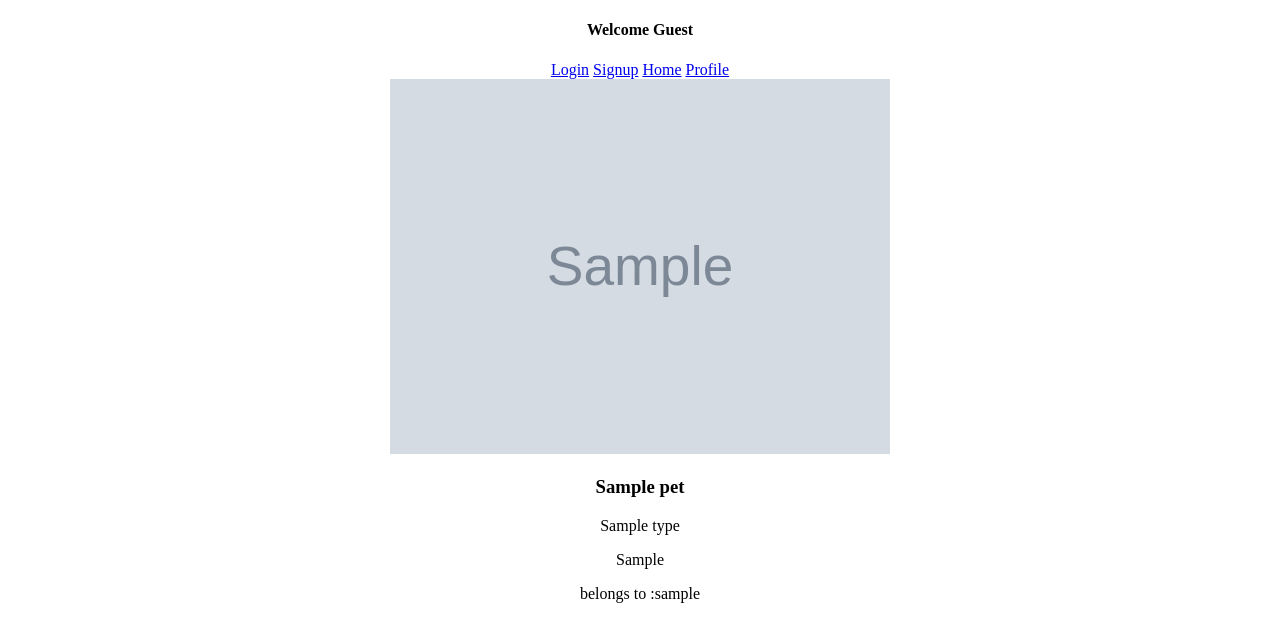
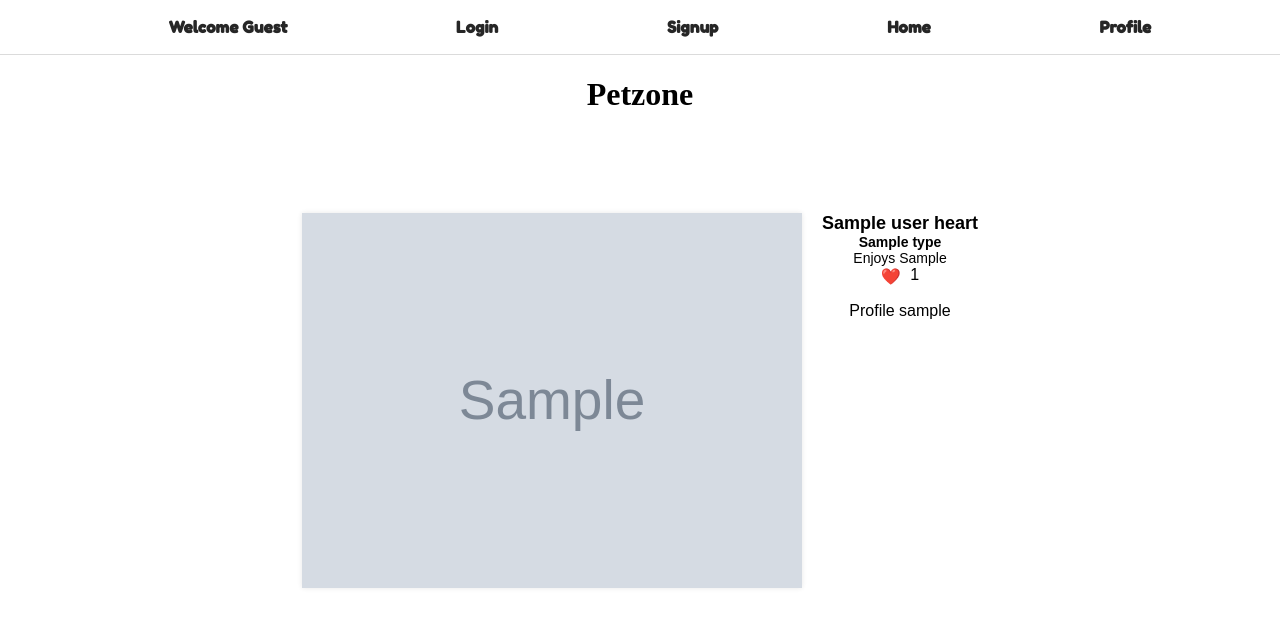
Before and after one commit to JeremyMorkos/ReelPets, a Flask app: page / in a window 1280 px wide. Shown: the top 642 px of the page. Run offline with Flask 2, Linux system fonts and the light colour scheme; grey boxes marked "Sample" are stand-in pictures; a database or web service that is not in the repository returns one stand-in record (values such as "Sample title"); some libraries are stand-ins or nearby versions.

Commit message:
added counter when clicking the heart - added about page, for logged in users, they can see other user profile pages added style pending..

```diff
--- a/app.py
+++ b/app.py
@@ -15,6 +15,7 @@ from models.heart import heart_counter
 
 
 app = Flask(__name__)
+
 app.config['SECRET_KEY'] = 'super secret key'
 app.config["SESSION_PERMANENT"] = False
 app.config["SESSION_TYPE"] = "filesystem"
@@ -63,24 +64,27 @@ def login_post():
         session['id'] = user['id']
         return redirect('/')
     else:
-        flash('Information is incorrect', 'error')
+        flash('Login information is incorrect, try again!', 'error')
         return render_template('login.html')
 
 @app.post('/hearts')
 def heart_pet_post():
-
         user_id = session['id']
         pet_id = request.args.get('pet_id')
-        heart_counter(user_id, pet_id)
-        return redirect('/')
+        num_hearts = heart_counter(user_id, pet_id)
+
+        return {
+            "num_hearts": num_hearts
+        }
 
 @app.get('/profile')
 def profile_get():
 
     if 'name' not in session:
-        flash('Sorry only members can add pets!', 'error')
+        flash('Sorry only members can create a profile!', 'error')
         return redirect('/')
     else:
+
         user_pet = display_pet_reel_user(session['name'])
         return render_template('profile.html',user_pet=user_pet)
 
@@ -95,28 +99,37 @@ def profile_post():
             insert_pet(name,type,image_url,favourite_food,user_id)
             return redirect('/profile')
 
+@app.get('/about/<user_name>')
+def view_user_profile(user_name):
+    if user_name == session['name']:
+         return redirect('/profile')
 
-@app.route('/logout')
+    elif 'name' in session:
+        user_pet = display_pet_reel_user(user_name)
+        return render_template('about.html', user_pet=user_pet,user_name=user_name)
+
+    else:
+        flash('Sorry only members can see profiles', 'error')
+        return redirect('/')
+
+@app.get('/logout')
 def logout():
     session.pop('name', None)
+    session.pop('id', None)
     return redirect('/')
 
 @app.get('/delete')
 def delete_user_pet_get():
     pet_id = request.args.get('id')
     pet = select_one_pet(pet_id)
-    return render_template('delete.html', pet_id=pet_id, pet=pet)
+    return render_template('delete.html',  pet=pet)
 
 
 @app.post('/delete')
 def delete_user_pet_post():
     pet_id = request.form.get('id')
-    select_one_pet(pet_id)
     delete_pet(pet_id)
     return redirect('/profile')
 
-
-
-
 if __name__ == "__main__":
     app.run(debug = True)
--- a/models/pet.py
+++ b/models/pet.py
@@ -1,7 +1,7 @@
 import db
 
 def display_pet_reel():
-    pet_reel = db.select_all("SELECT pets.*, users.user_name FROM pets JOIN users ON users.id = pets.user_id;")
+    pet_reel = db.select_all("SELECT pets.*, users.user_name, (SELECT Count(*) FROM user_hearts WHERE user_hearts.pet_id = pets.id) AS num_hearts  FROM pets JOIN users ON users.id = pets.user_id;")
     return pet_reel
 
 def insert_pet(name, type, image_url, favourite_food, username):
@@ -12,7 +12,7 @@ def insert_pet(name, type, image_url, favourite_food, username):
     )
 
 def display_pet_reel_user(user_name):
-    pet_reel_user = db.select_all_pets ("SELECT pets.*  FROM pets JOIN users ON users.id = pets.user_id Where user_name = %s;", [user_name])
+    pet_reel_user = db.select_all_pets ("SELECT pets.*, (SELECT Count(*) FROM user_hearts WHERE user_hearts.pet_id = pets.id) AS num_hearts FROM pets JOIN users ON users.id = pets.user_id Where user_name = %s;", [user_name])
     return pet_reel_user
 
 def delete_pet(pet_id):
@@ -22,7 +22,5 @@ def delete_pet(pet_id):
     )
 
 def select_one_pet(pet_id):
-    db.select_one(
-        "SELECT * FROM pets WHERE id = %s",
-        [pet_id]
-    )
+    pet = db.select_one("SELECT * from pets WHERE id = %s", [pet_id])
+    return pet
--- a/setup.sql
+++ b/setup.sql
@@ -14,7 +14,6 @@ CREATE TABLE pets (
   type VARCHAR(254),
   image_url TEXT NOT NULL,
   favourite_food VARCHAR(254),
-  num_hearts INT DEFAULT 0,
   user_id INT,
   CONSTRAINT fk_pets_users
     FOREIGN KEY(user_id)
@@ -27,12 +26,12 @@ CREATE TABLE user_hearts(
   user_id INT,
     CONSTRAINT fk_user_hearts_users
     FOREIGN KEY(user_id)
-    REFERENCES users(id),
+    REFERENCES users(id) ON DELETE CASCADE,
 
   pet_id INT,
     CONSTRAINT fk_user_hearts_pets
     FOREIGN KEY(pet_id)
-    REFERENCES pets(id)
+    REFERENCES pets(id) ON DELETE CASCADE
 );
 
 TRUNCATE TABLE users CASCADE;
--- a/static/main.js
+++ b/static/main.js
@@ -1,5 +1,5 @@
-// validate profile page form when logged in.
-const validateForm = (event) => {
+
+const validateProfile = (event) => {
     const name = document.forms["register"]["name"].value;
     const type = document.forms["register"]["type"].value;
     const imageUrl = document.forms["register"]["image_url"].value;
@@ -14,18 +14,52 @@ const validateForm = (event) => {
 
 const profileBtn = document.querySelector('#profile_btn')
 if (profileBtn)
-    profileBtn.addEventListener('click', validateForm)
+    profileBtn.addEventListener('click', validateProfile)
+
+
+const validateSignup = (event) => {
+    const user_name = document.forms["signup"]["user_name"].value;
+    const password = document.forms["signup"]["password"].value;
+    const password_check = document.forms["signup"]["password_check"].value;
+
+    if (user_name === "" || password === "" || password_check === "")  {
+        alert("All fields must be filled out");
+        event.preventDefault();
+        return false;
+    }
+    return true;
+}
+
+const signupBtn = document.querySelector('#signup')
+if (signupBtn)
+    signupBtn.addEventListener('click', validateSignup)
 
 
 const buttons = document.querySelectorAll('.heart_button')
 
-//Create a fetch for the heart button, when the heart is clicked do not refresh the page
 for (let i = 0 ; i < buttons.length; i++) {
     buttons[i].addEventListener('click', function(event) {
         const button = event.target;
 
+
+        // fetch - performs http request ( get/post) - then fill the request. - returns a Promise
         fetch(`/hearts?pet_id=${button.dataset.petId}`, {
             method: 'POST'
         })
+        // .then waits for the promise to resolve, and then executes a function
+        .then(async (response) => {
+            console.log(response);
+            const json = await response.json();
+            console.log(json);
+
+            return json;
+        })
+        .then((data) => {
+
+            numHearts = document.querySelector(`#num_hearts_${button.dataset.petId}`)
+            numHearts.innerText = data.num_hearts
+
+        })
+
     })
 }
--- a/static/style.css
+++ b/static/style.css
@@ -1,113 +1,118 @@
-/*
+
 @import url('https://fonts.googleapis.com/css2?family=Anton&family=Fredoka+One&family=Nunito+Sans:wght@700&family=Open+Sans:wght@300&display=swap');
-   /* Styles for desktop screens */
+
    body{
     margin:auto;
     align-items: center;
     text-align: center;
    }
-/* .container {
+
+   nav {
     display: flex;
-  flex-direction: column;
+    font-family:'Fredoka One', cursive;
     align-items: center;
+    justify-content:space-evenly;
+    background-color: #ffffff;
+    height: 54px;
+    border-bottom: 1px solid #dbdbdb;
+    padding: 0 20px;
+    position: static;
+    top: 0;
+    left: 0;
+    width: 100%;
+  }
+
+  nav h4 {
+    margin: 0;
+    font-size: 16px;
+    font-weight: 600;
+    color: #262626;
+  }
+
+  nav a {
+    text-decoration: none;
+    color: #262626;
+    font-size: 16px;
+    font-weight: 600;
+    margin-left: 20px;
+  }
+
+  nav a:hover {
+    color: #3897f0;
+  }
+
+  nav a.active {
+    color: #3897f0;
+  }
+
+  nav a:last-child {
+    margin-right: 0;
+  }
+
+   .container {
+    display: flex;
+    flex-wrap: wrap;
     justify-content: center;
-  height: 100vh;
-  overflow-y: scroll;
-  scroll-snap-type: y mandatory;
-} */
-
-/* .pet {
-  display: flex;
-  flex-direction: column;
-  align-items: center;
-  justify-content: center;
-  width: 90%;
-  margin: 1rem;
-  padding: 1rem;
-  border: 1px solid #ddd;
-  border-radius: 1rem;
-  scroll-snap-align: center;
+    margin-top: 70px;
+    padding: 20px;
+    font-family: 'Fredoka', sans-serif;
   }
 
   .pet-image {
-  width: 100%;
-  height: auto;
-  object-fit: cover;
-  border-radius: 1rem;
-  margin-bottom: 1rem;
+    margin: 10px;
+    box-shadow: 0 0 5px rgba(0, 0, 0, 0.0975);
   }
 
   .pet-details {
-  width: 100%;
+    margin: 10px;
+    max-width: 320px;
   }
 
   .pet-name {
+    font-size: 18px;
+    font-weight: 600;
     margin: 0;
-  font-size: 1.5rem;
-  font-weight: bold;
-  text-align: center;
   }
 
   .pet-species {
+    font-size: 14px;
+    font-weight: 600;
     margin: 0;
-  font-size: 1rem;
-  text-align: center;
-} */
-/*
-.pet-food {
-  margin: 0.5rem 0;
-  font-size: 1rem;
-  text-align: center;
   }
 
-#heart_button {
+  .pet-food {
+    font-size: 14px;
+    margin: 0;
+  }
+
+  .heart_button {
     background-color: transparent;
     border: none;
-  font-size: 20px;
     color: #ed4956;
-  cursor: pointer;
+    font-size: 16px;
+    margin-right: 5px;
+    padding: 0;
+    vertical-align: middle;
+    transition: transform 0.2s ease-in-out;
 }
 
-#heart_button:hover {
+.heart_button:hover {
+    cursor: pointer;
     transform: scale(1.2);
 }
 
-.pet-owner {
-  margin: 0.5rem 0 0;
-  font-size: 0.8rem;
-  text-align: center;
-} */
-
-/* Styles for mobile screens */
-/* @media only screen and (max-width: 600px) {
-  .container {
-    height: auto;
-    overflow-y: visible;
+.heart_button:active {
+    transform: scale(0.8);
 }
 
-  .pet {
-    width: 100%;
-    margin: 0;
-    padding: 0.5rem;
-    border-radius: 0;
-    border: none;
+  @media only screen and (max-width: 600px) {
+    nav {
+      height: 64px;
+      flex-direction: column;
+      justify-content: center;
     }
 
-  .pet-image {
-    border-radius: 0;
-    margin-bottom: 0.5rem;
-  }
-
-  .pet-name {
-    font-size: 1.2rem;
-  }
-
-  .pet-species,
-  .pet-food,
-  .pet-owner {
-    font-size: 0.8rem;
+    nav h4, nav a {
+      margin: 10px 0;
     }
   }
-ul{
-  list-style: none;
-} */
--- a/templates/home.html
+++ b/templates/home.html
@@ -5,20 +5,25 @@
 {% endblock title %}
 
 {% block main %}
+<h1> Petzone </h1>
 {% for pet in pet_reel %}
+    <input type="hidden" name="id" value="{{ pet.id }}">
     <div class = "container">
-        <a href = "/"><img width= "500" class="pet-image" src="{{ pet.image_url }}" alt="{{ pet.name }}"></a>
+        <a href = "/about/{{ pet.user_name }}"><img width= "500" class="pet-image" src="{{ pet.image_url }}" alt="{{ pet.name }}"></a>
         <div class="pet-details">
             <h3 class="pet-name">{{pet.name}}</h3>
             <p class="pet-species">{{pet.type}}</p>
-            <p class="pet-food">{{pet.favourite_food}}</p>
+            <p class="pet-food">Enjoys {{pet.favourite_food}}</p>
 
             {% if 'name' in session %}
             <button data-pet-id= "{{ pet.id }}" class = "heart_button">❤️ </button>
-            <span> {{pet.num_hearts}}</span>
+            <span id= "num_hearts_{{pet.id}}"> {{pet.num_hearts }}</span>
+            {% else %}
+            <span data-pet-id= "{{ pet.id }}" class = "heart_button">❤️ </span>
+            <span id= "num_hearts_{{pet.id}}"> {{pet.num_hearts }}</span>
            {%endif%}
 
-            <p class="pet-owner">belongs to :{{pet.user_name}}</p>
+            <p class="pet-owner">Profile {{pet.user_name}}</p>
         </div>
     </div>
 
--- a/templates/signup.html
+++ b/templates/signup.html
@@ -7,7 +7,7 @@ Signup Page
 
 {% block main %}
 <h1>Signup Page</h1>
-<form action = "/signup" method = "post">
+<form name = "signup" action = "/signup" method = "post">
 
 <label for = "user_name">UserName</label>
 <input type = "text" name = "user_name" placeholder="User Name" >
@@ -18,7 +18,7 @@ Signup Page
 <label for = "password_check">Confirm password</label>
 <input type = "password"  name = "password_check" placeholder= "Confirm password">
 
-<button type = "submit">Signup</button>
+<button id = "signup" type = "submit">Signup</button>
 </form>
 
 {% endblock main%}
```
Also changed, not shown: models/heart.py (+13 -9 lines), templates/about.html (added, +23 -0 lines), templates/delete.html (+9 -2 lines), templates/profile.html (+7 -3 lines), models/user.py (line endings or trailing spaces). Lines whose indentation alone changed are shown as unchanged.
